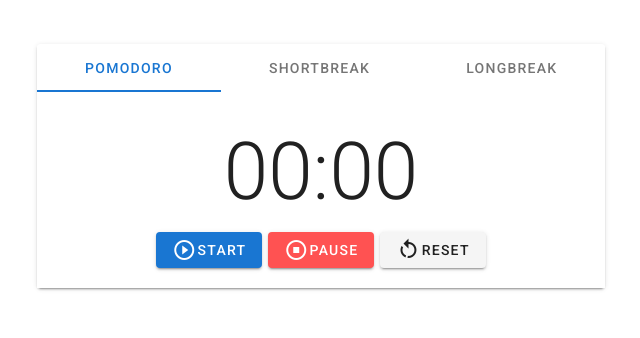
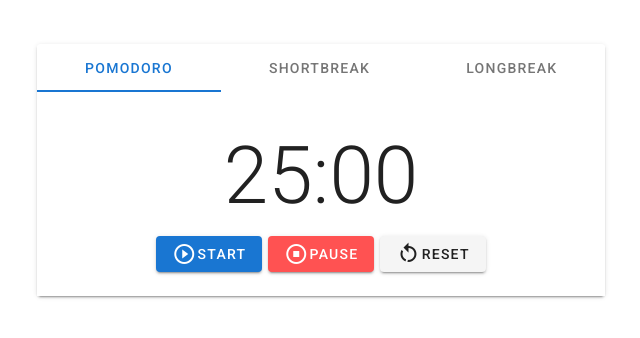
Before and after one commit to waledagne/PomodoroFocus, a Vue app: page / in a window 1280 px wide. Shown: the top 338 px of the page, without its empty margins (319-959 px from the left). Built offline with nearby package versions, Linux system fonts and the light colour scheme.

Commit message:
added the method to start timer

```diff
--- a/src/components/Pomo.vue
+++ b/src/components/Pomo.vue
@@ -8,22 +8,22 @@
       <v-tab-item>
         <v-card
           color="basil"
-          class="pa-5
+          class="pa-6
           d-flex flex-column justify-center align-center"
           flat>
 
-            <h1 class="time">00:00</h1>
+            <h1 class="time">{{displayMinutes}}:{{displaySeconds}}</h1>
 
         <div class="button-group">
-            <v-btn left class="primary">
+            <v-btn left class="primary" @click="start">
                 <v-icon>mdi-play-circle-outline</v-icon>
                      Start
             </v-btn>
-            <v-btn left class="error">
+            <v-btn left class="error" @click="pause">
                 <v-icon>mdi-stop-circle-outline</v-icon>
                 Pause
                 </v-btn>
-            <v-btn left >
+            <v-btn left @click="reset">
                 <v-icon>mdi-restart</v-icon>
                 Reset
                 </v-btn>
@@ -39,10 +39,48 @@
 export default {
     data() {
         return {
+            timer : null,
+            totalSeconds: 25 * 60,
             timerType: 0,
             tabTitles: ['Pomodoro','ShortBreak','LongBreak']
         }
     },
+
+    computed: {
+        displayMinutes() {
+            const minutes = Math.floor(this.totalSeconds / 60);
+            return this.formatTime(minutes);
+        },
+
+        displaySeconds () {
+            const seconds = this.totalSeconds % 60;
+            return this.formatTime(seconds)
+        }
+    },
+
+    methods: {
+        formatTime(time){
+            if(time < 10){
+                return '0' + time
+            }
+            return time.toString();
+        },
+
+        start() {
+        this.timer = setInterval(() =>{
+             this.totalSeconds -= 1
+            },1000)
+        },
+
+        pause(){
+            clearInterval(this.timer)
+        },
+
+        reset(){
+            this.pause,
+            this.totalSeconds = 25 * 60
+        }
+    }
 }
 </script>
 
```
